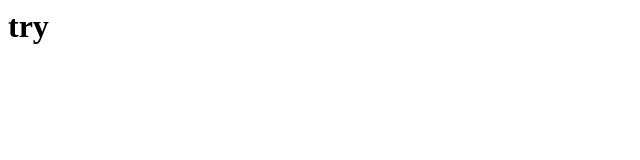
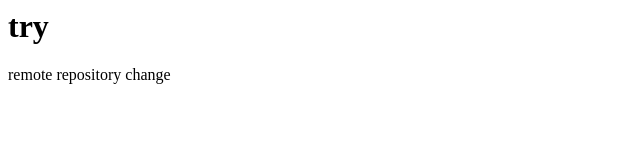
Before and after one commit to vishakhanm/web-dev, a plain HTML site: page index.html in a window 1280 px wide. Shown: the whole page, without its empty margins (0-640 px from the left). Drawn offline with Linux system fonts and the light colour scheme.

Commit message:
Update index.html

```diff
--- a/index.html
+++ b/index.html
@@ -1 +1,3 @@
 <h1>try</h1>
+
+<p>remote repository change</p>
```
